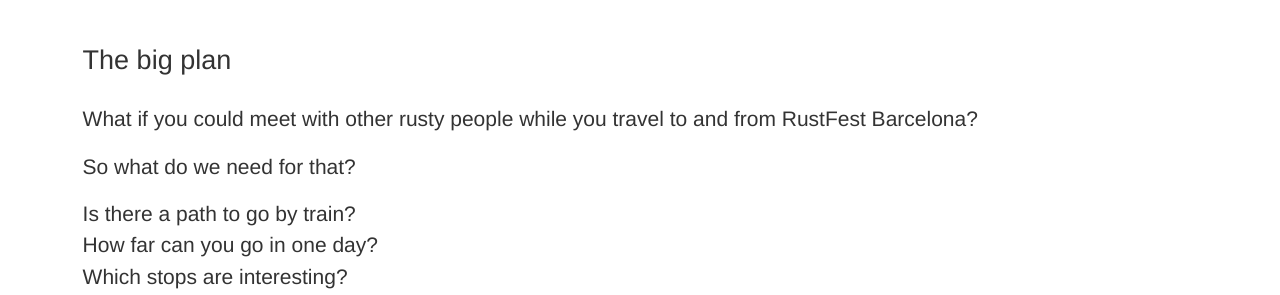
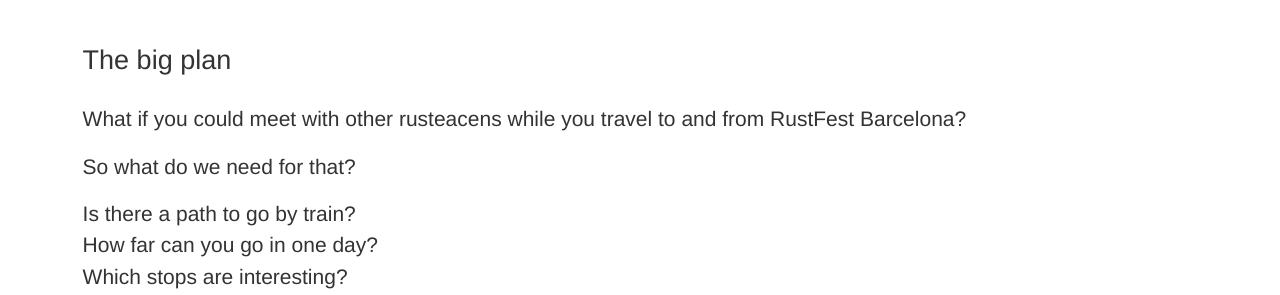
Before and after one commit to RustFestEU/blog.rustfest.eu, a Jekyll site: the page built from _posts/2019-08-06-pre-post-events-sustainable-trains.md, in a window 1280 px wide and 900 px high. Shown: the part 364-659 px from the top of the window. Built offline with Jekyll 4.4.1, drawn with Linux system fonts in a browser that asks for light colours.

Commit message:
Update _posts/2019-08-06-pre-post-events-sustainable-trains.md
Co-Authored-By: apiraino <apiraino@users.noreply.github.com>

```diff
--- a/_posts/2019-08-06-pre-post-events-sustainable-trains.md
+++ b/_posts/2019-08-06-pre-post-events-sustainable-trains.md
@@ -8,7 +8,7 @@
 
 ## The big plan
 
-What if you could meet with other rusty people while you travel to and from RustFest Barcelona?
+What if you could meet with other rusteacens while you travel to and from RustFest Barcelona?
 
 So what do we need for that?
 
```
